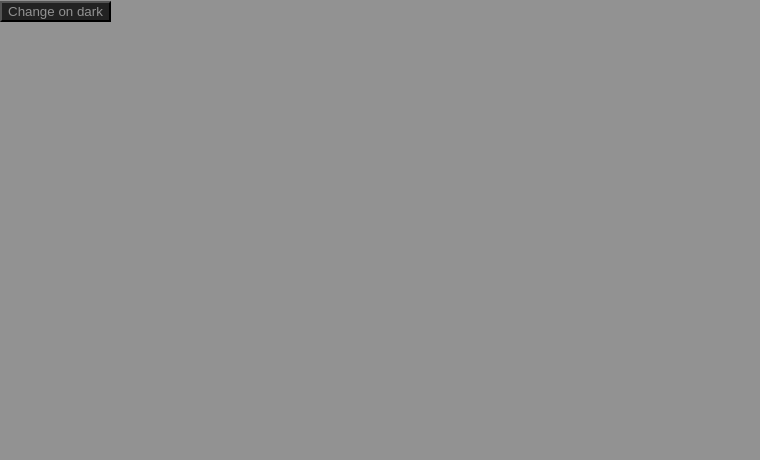
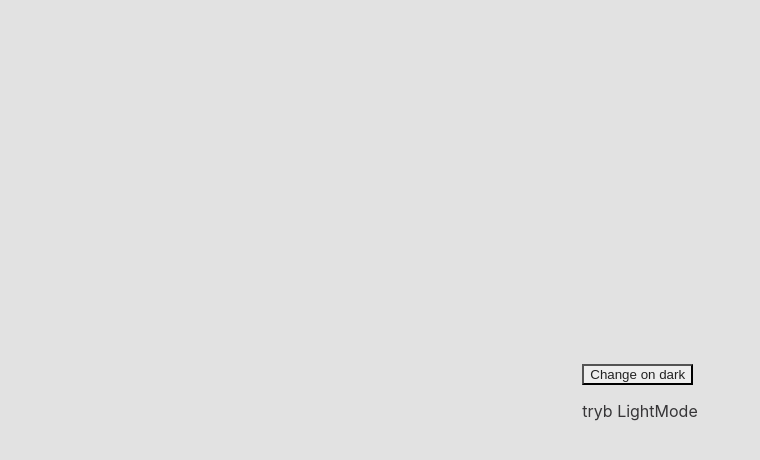
Before and after one commit to Tubka/reactapp, a React (Create React App) app: page / in a window 1280 px wide. Shown: the top 460 px of the page, without its empty margins (0-760 px from the left). Built offline with nearby package versions, Linux system fonts and the light colour scheme.

Commit message:
delete console.logs

```diff
--- a/package.json
+++ b/package.json
@@ -11,7 +11,8 @@
     "react-redux": "^7.2.1",
     "react-scripts": "3.4.3",
     "redux": "^4.0.5",
-    "redux-devtools-extension": "^2.13.8"
+    "redux-devtools-extension": "^2.13.8",
+    "styled-components": "^5.2.0"
   },
   "scripts": {
     "start": "react-scripts start",
--- a/src/App.js
+++ b/src/App.js
@@ -1,13 +1,25 @@
 import React from 'react';
 import './App.css';
 import ButtonMode from './buttonMode'
-
+import { ThemeProvider } from 'styled-components';
+import { lightTheme, darkTheme } from './styled/theme';
+import { GlobalStyles } from './styled/globalStyle'
+import { useDispatch, connect } from 'react-redux'
 
 function App(state) {
-
   return (
-      <ButtonMode />
+    <>
+      <ThemeProvider theme={state.state.reducer.darkMode? darkTheme: lightTheme}>
+        <GlobalStyles />
+        <ButtonMode />
+        <p>{`tryb ${state.state.reducer.darkMode? `DarkMode`: `LightMode`}`}</p>
+      </ThemeProvider>
+    </>
   );
 }
 
-export default App;
+const mapStateToProps = state => ({
+  state: state
+})
+
+export default connect(mapStateToProps)(App);
--- a/src/buttonMode.js
+++ b/src/buttonMode.js
@@ -1,45 +1,29 @@
 import React, { useEffect,  } from 'react'
 import { useDispatch, connect } from 'react-redux'
 import * as action from './redux/action.creators'
-// import { ThemeProvider } from 'styled-components';
+
 
 const root = document.documentElement;
-
-// localStorage.getItem('darkMode')? localStorage.setItem('darkMode', true) : localStorage.setItem('darkMode', false)
 
 
 const ButtonMode = (state) => {
     const dispatch = useDispatch()
-    const darkMode = (state) => {
-        console.log('2')
-        console.log(state.state.reducer.darkMode, 'darkMode function // why i have undefinde reducer')
-        root.style.setProperty('--mainContrastColor', localStorage.getItem('darkMode')==='true'? '#222222':'#929292');
-        root.style.setProperty('--mainColor', localStorage.getItem('darkMode')==='true'? '#929292': '#222222');
-    }
+
 
     useEffect(() => {
         if(localStorage.getItem('darkMode')==='true') {
             dispatch(action.reduxChangeMode(true))
         } else dispatch(action.reduxChangeMode(false));
-        // console.log(localStorage.getItem('darkMode')==='true', 'getItem', '1')
-
     }, [])
 
-    useEffect(()=>{
-        darkMode(state)
-    })
 
     const handleChangeMode = () => {
-        // const asd = !state.state.reducer.darkMode
         dispatch(action.reduxChangeMode(!state.state.reducer.darkMode));
         localStorage.setItem('darkMode', !state.state.reducer.darkMode)
-        darkMode(state)
-        // console.log(state.state.reducer.darkMode)
     }
 
     return (
     <button className='button' onClick={handleChangeMode}>{state.state.reducer.darkMode?`Change on light`:`Change on dark`}</button>
-        // <button className={state.state.reducer.darkMode? 'dark': 'light'} onClick={handleChangeMode}>{state.state.reducer.darkMode?'Change on DarkMode': 'Change on LightMode'}</button>
     )
 }
 
--- a/src/index.js
+++ b/src/index.js
@@ -1,9 +1,10 @@
 import React from 'react';
 import ReactDOM from 'react-dom';
+import { Provider } from 'react-redux'
 import './index.css';
 import App from './App';
 import store from './redux/store'
-import { Provider } from 'react-redux'
+
 ReactDOM.render(
   <React.StrictMode>
     <Provider store={store}>
--- a/src/redux/reducer.js
+++ b/src/redux/reducer.js
@@ -4,7 +4,6 @@ const initialState = {
 }
 
 const reducer = (state = initialState, action) => {
-    console.log(action, '3')
     switch (action.type) {
         case actionTypes.CHANGE_MODE:
             console.log(action.darkModeBool, 'sprawdzmy to')
@@ -13,7 +12,6 @@ const reducer = (state = initialState, action) => {
                 darkMode: action.darkModeBool
             })
         default:
-            // console.log('wszedlem w default')
             return state
     }
 }
--- /dev/null
+++ b/src/styled/globalStyle.js
@@ -0,0 +1,34 @@
+import { createGlobalStyle } from 'styled-components';
+
+export const GlobalStyles = createGlobalStyle`
+  *,
+  *::after,
+  *::before {
+    box-sizing: border-box;
+  }
+
+  body {
+    align-items: center;
+    background: ${({ theme }) => theme.body};
+    color: ${({ theme }) => theme.text};
+    display: flex;
+    flex-direction: column;
+    justify-content: center;
+    height: 100vh;
+    margin: 0;
+    padding: 0;
+    font-family: BlinkMacSystemFont, -apple-system, 'Segoe UI', Roboto, Helvetica, Arial, sans-serif;
+    transition: all 0.1s linear;
+  }
+
+  .button {
+      color: ${({ theme }) => theme.btnText};
+      background-color: ${({ theme }) => theme.btnBackground};
+  }
+
+  .nav {
+    height: 100px;
+    width: 100%;
+    background-color: #00aeff;
+  }
+  `
--- /dev/null
+++ b/src/styled/theme.js
@@ -0,0 +1,17 @@
+export const lightTheme = {
+    body: '#E2E2E2',
+    text: '#363537',
+    toggleBorder: '#FFF',
+    gradient: 'linear-gradient(#39598A, #79D7ED)',
+    btnText: '#222',
+    btnBackground: '#eee'
+}
+
+export const darkTheme = {
+    body: '#363537',
+    text: '#FAFAFA',
+    toggleBorder: '#6B8096',
+    gradient: 'linear-gradient(#091236, #1E215D)',
+    btnText: '#eee',
+    btnBackground: '#222'
+}
```
Also changed, not shown: 1 other file (tests, documents, lock files or other folders).
